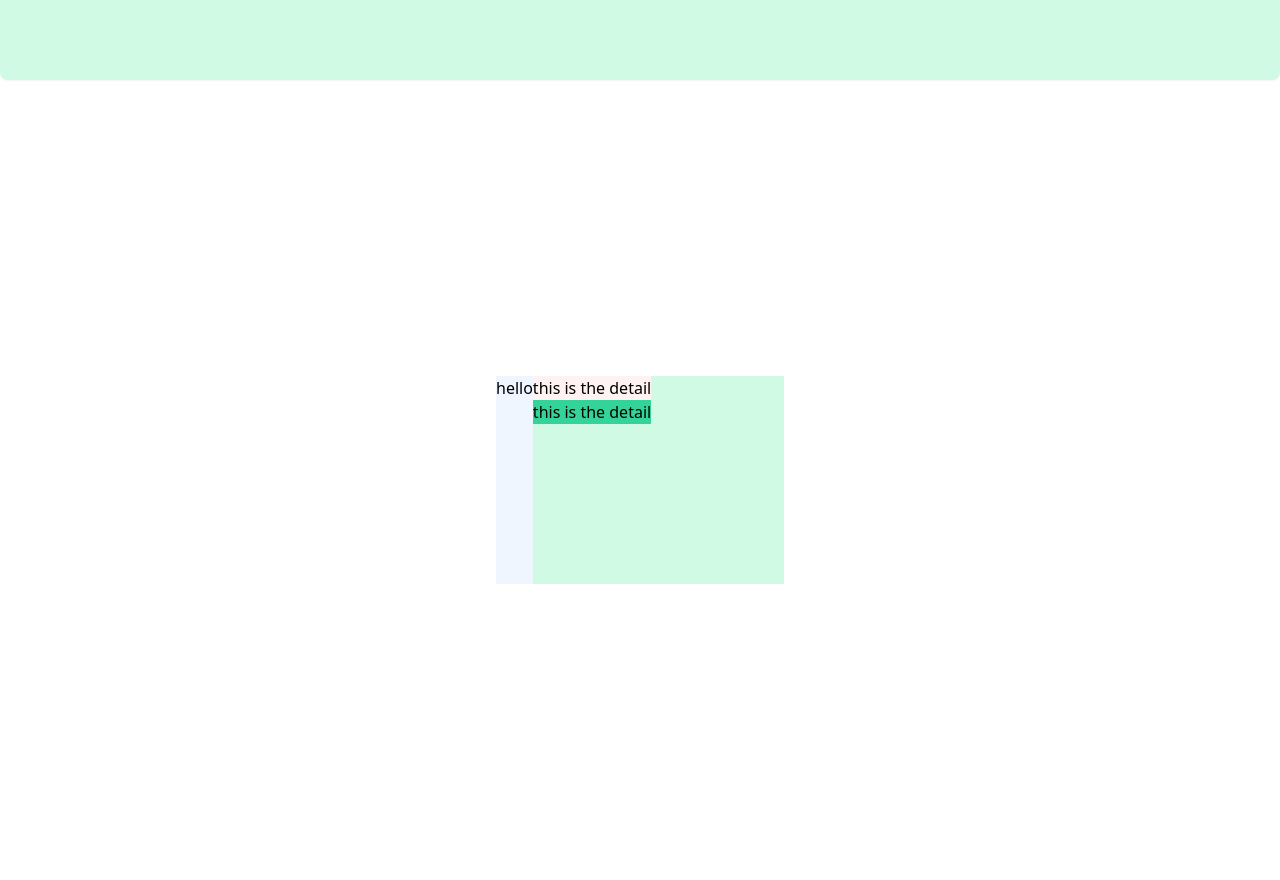
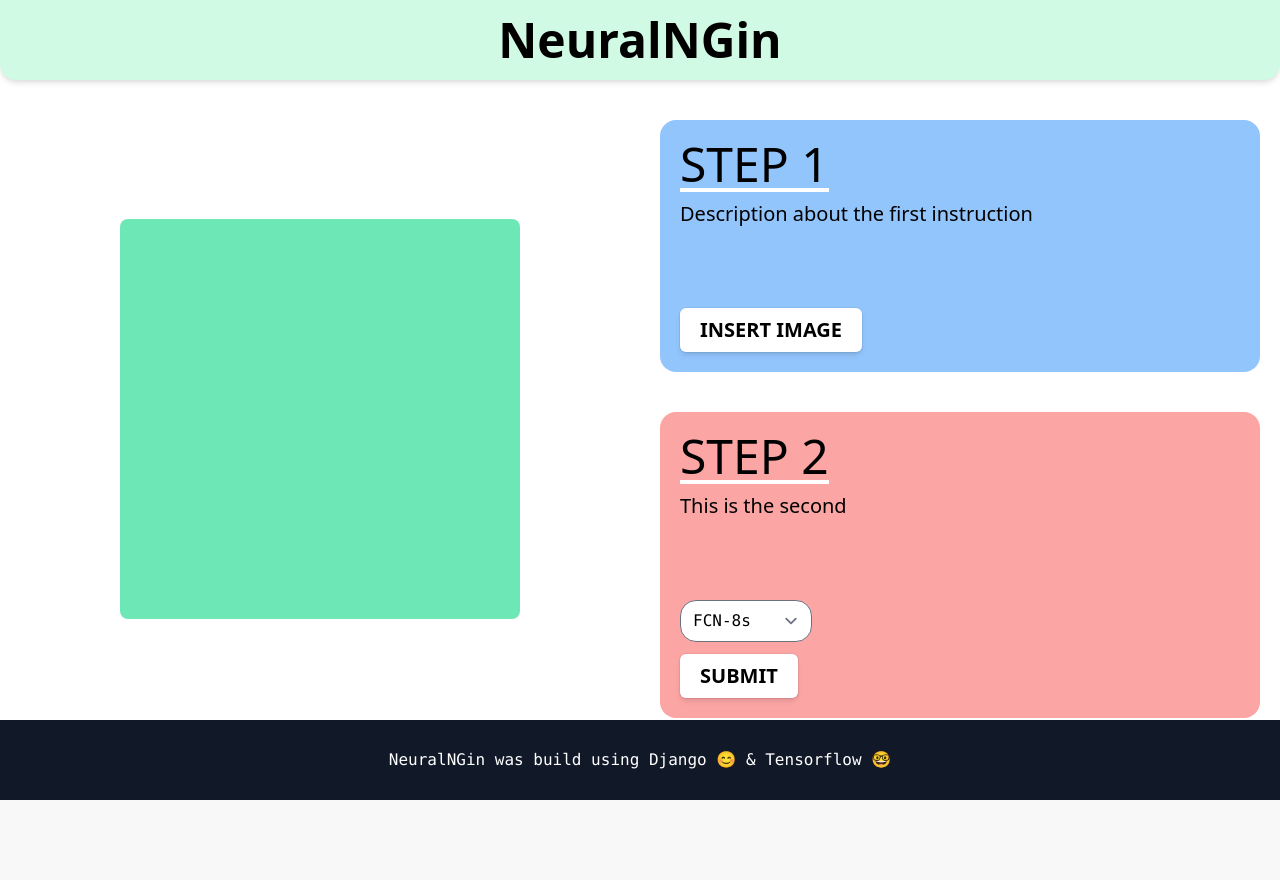
Before and after one commit to HackerTon/featureanalysis, a Django app: page / in a window 1280 px wide. After the commit the page ends 800 px from the top, so only its background shows below. Run offline with Django 3.2, Linux system fonts and the light colour scheme; some libraries are stand-ins or nearby versions.

Commit message:
update base.html
1) improve ui

```diff
--- a/webserver/neuralngin/static/css/dist/styles.css
+++ b/webserver/neuralngin/static/css/dist/styles.css
@@ -596,6 +596,15 @@ video {
 }
 
 *, ::before, ::after {
+  --tw-border-opacity: 1;
+  border-color: rgba(229, 231, 235, var(--tw-border-opacity));
+  --tw-ring-offset-shadow: 0 0 #0000;
+  --tw-ring-shadow: 0 0 #0000;
+  --tw-shadow: 0 0 #0000;
+  --tw-ring-inset: var(--tw-empty,/*!*/ /*!*/);
+  --tw-ring-offset-width: 0px;
+  --tw-ring-offset-color: #fff;
+  --tw-ring-color: rgba(59, 130, 246, 0.5);
   --tw-ring-offset-shadow: 0 0 #0000;
   --tw-ring-shadow: 0 0 #0000;
   --tw-shadow: 0 0 #0000;
@@ -767,132 +776,171 @@ select {
   outline: 1px auto -webkit-focus-ring-color;
 }
 
-.container {
-  width: 100%;
-}
-
-@media (min-width: 640px) {
-  .container {
-    max-width: 640px;
-  }
-}
-
-@media (min-width: 768px) {
-  .container {
-    max-width: 768px;
-  }
-}
-
-@media (min-width: 1024px) {
-  .container {
-    max-width: 1024px;
-  }
-}
-
-@media (min-width: 1280px) {
-  .container {
-    max-width: 1280px;
-  }
-}
-
-@media (min-width: 1536px) {
-  .container {
-    max-width: 1536px;
-  }
-}
-
 .static {
   position: static;
 }
 
-.mx-auto {
-  margin-left: auto;
-  margin-right: auto;
+.absolute {
+  position: absolute;
 }
 
-.flex {
-  display: flex;
+.relative {
+  position: relative;
+}
+
+.bottom-0 {
+  bottom: 0px;
+}
+
+.left-0 {
+  left: 0px;
+}
+
+.mx-5 {
+  margin-left: 1.25rem;
+  margin-right: 1.25rem;
+}
+
+.my-10 {
+  margin-top: 2.5rem;
+  margin-bottom: 2.5rem;
+}
+
+.mt-20 {
+  margin-top: 5rem;
+}
+
+.mb-2 {
+  margin-bottom: 0.5rem;
+}
+
+.mb-5 {
+  margin-bottom: 1.25rem;
+}
+
+.mb-3 {
+  margin-bottom: 0.75rem;
+}
+
+.block {
+  display: block;
+}
+
+.inline-block {
+  display: inline-block;
 }
 
 .grid {
   display: grid;
 }
 
-.h-screen {
-  height: 100vh;
-}
-
 .h-20 {
   height: 5rem;
 }
 
-.h-full {
-  height: 100%;
+.h-\[80vh\] {
+  height: 80vh;
 }
 
-.h-52 {
-  height: 13rem;
-}
-
-.min-h-full {
-  min-height: 100%;
-}
-
-.w-20 {
-  width: 5rem;
-}
-
-.w-52 {
-  width: 13rem;
-}
-
-.w-72 {
-  width: 18rem;
+.h-\[50vh\] {
+  height: 50vh;
 }
 
 .w-screen {
   width: 100vw;
 }
 
-.flex-row {
-  flex-direction: row;
+.w-\[50vh\] {
+  width: 50vh;
+}
+
+.w-full {
+  width: 100%;
+}
+
+.w-0 {
+  width: 0px;
+}
+
+.w-\[98hw\] {
+  width: 98hw;
+}
+
+.w-\[98wh\] {
+  width: 98wh;
+}
+
+.w-\[98vw\] {
+  width: 98vw;
+}
+
+.w-\[97vw\] {
+  width: 97vw;
+}
+
+.w-\[97\.5vw\] {
+  width: 97.5vw;
+}
+
+.w-\[98\.5vw\] {
+  width: 98.5vw;
+}
+
+.w-\[97\.95vw\] {
+  width: 97.95vw;
+}
+
+.w-\[97\.85vw\] {
+  width: 97.85vw;
+}
+
+.grid-cols-2 {
+  grid-template-columns: repeat(2, minmax(0, 1fr));
+}
+
+.grid-cols-1 {
+  grid-template-columns: repeat(1, minmax(0, 1fr));
 }
 
 .place-items-center {
   place-items: center;
 }
 
-.items-center {
-  align-items: center;
+.self-center {
+  align-self: center;
 }
 
-.justify-center {
-  justify-content: center;
+.overflow-hidden {
+  overflow: hidden;
 }
 
-.rounded-md {
-  border-radius: 0.375rem;
+.overflow-scroll {
+  overflow: scroll;
 }
 
-.rounded-br-md {
-  border-bottom-right-radius: 0.375rem;
+.rounded-lg {
+  border-radius: 0.5rem;
 }
 
-.rounded-bl-md {
-  border-bottom-left-radius: 0.375rem;
+.rounded-2xl {
+  border-radius: 1rem;
 }
 
-.rounded-br-lg {
-  border-bottom-right-radius: 0.5rem;
+.rounded-br-2xl {
+  border-bottom-right-radius: 1rem;
 }
 
-.rounded-bl-lg {
-  border-bottom-left-radius: 0.5rem;
+.rounded-bl-2xl {
+  border-bottom-left-radius: 1rem;
 }
 
-.bg-black {
-  --tw-bg-opacity: 1;
-  background-color: rgba(0, 0, 0, var(--tw-bg-opacity));
+.border-b-4 {
+  border-bottom-width: 4px;
+}
+
+.border-white {
+  --tw-border-opacity: 1;
+  border-color: rgba(255, 255, 255, var(--tw-border-opacity));
 }
 
 .bg-green-100 {
@@ -900,23 +948,58 @@ select {
   background-color: rgba(209, 250, 229, var(--tw-bg-opacity));
 }
 
-.bg-blue-50 {
+.bg-green-300 {
   --tw-bg-opacity: 1;
-  background-color: rgba(239, 246, 255, var(--tw-bg-opacity));
+  background-color: rgba(110, 231, 183, var(--tw-bg-opacity));
 }
 
-.bg-green-400 {
+.bg-blue-300 {
   --tw-bg-opacity: 1;
-  background-color: rgba(52, 211, 153, var(--tw-bg-opacity));
+  background-color: rgba(147, 197, 253, var(--tw-bg-opacity));
 }
 
-.bg-red-50 {
+.bg-red-300 {
   --tw-bg-opacity: 1;
-  background-color: rgba(254, 242, 242, var(--tw-bg-opacity));
+  background-color: rgba(252, 165, 165, var(--tw-bg-opacity));
 }
 
-.font-serif {
-  font-family: ui-serif, Georgia, Cambria, "Times New Roman", Times, serif;
+.bg-gray-900 {
+  --tw-bg-opacity: 1;
+  background-color: rgba(17, 24, 39, var(--tw-bg-opacity));
+}
+
+.p-5 {
+  padding: 1.25rem;
+}
+
+.pt-2 {
+  padding-top: 0.5rem;
+}
+
+.pt-5 {
+  padding-top: 1.25rem;
+}
+
+.pt-1 {
+  padding-top: 0.25rem;
+}
+
+.pt-10 {
+  padding-top: 2.5rem;
+}
+
+.font-mono {
+  font-family: ui-monospace, SFMono-Regular, Menlo, Monaco, Consolas, "Liberation Mono", "Courier New", monospace;
+}
+
+.text-2xl {
+  font-size: 1.5rem;
+  line-height: 2rem;
+}
+
+.text-xl {
+  font-size: 1.25rem;
+  line-height: 1.75rem;
 }
 
 .text-5xl {
@@ -924,16 +1007,31 @@ select {
   line-height: 1;
 }
 
-.leading-normal {
-  line-height: 1.5;
+.text-9xl {
+  font-size: 8rem;
+  line-height: 1;
 }
 
-.tracking-normal {
-  letter-spacing: 0em;
+.text-6xl {
+  font-size: 3.75rem;
+  line-height: 1;
 }
 
-.shadow-xl {
-  --tw-shadow: 0 20px 25px -5px rgba(0, 0, 0, 0.1), 0 10px 10px -5px rgba(0, 0, 0, 0.04);
+.font-bold {
+  font-weight: 700;
+}
+
+.font-medium {
+  font-weight: 500;
+}
+
+.text-white {
+  --tw-text-opacity: 1;
+  color: rgba(255, 255, 255, var(--tw-text-opacity));
+}
+
+.shadow-sm {
+  --tw-shadow: 0 1px 2px 0 rgba(0, 0, 0, 0.05);
   box-shadow: var(--tw-ring-offset-shadow, 0 0 #0000), var(--tw-ring-shadow, 0 0 #0000), var(--tw-shadow);
 }
 
@@ -942,7 +1040,93 @@ select {
   box-shadow: var(--tw-ring-offset-shadow, 0 0 #0000), var(--tw-ring-shadow, 0 0 #0000), var(--tw-shadow);
 }
 
-.shadow-sm {
-  --tw-shadow: 0 1px 2px 0 rgba(0, 0, 0, 0.05);
+.cute-button {
+  display: block;
+  border-radius: 0.375rem;
+  --tw-bg-opacity: 1;
+  background-color: rgba(255, 255, 255, var(--tw-bg-opacity));
+  padding-left: 1.25rem;
+  padding-right: 1.25rem;
+  padding-top: 0.5rem;
+  padding-bottom: 0.5rem;
+  font-size: 1.25rem;
+  line-height: 1.75rem;
+  font-weight: 800;
+  --tw-shadow: 0 4px 6px -1px rgba(0, 0, 0, 0.1), 0 2px 4px -1px rgba(0, 0, 0, 0.06);
   box-shadow: var(--tw-ring-offset-shadow, 0 0 #0000), var(--tw-ring-shadow, 0 0 #0000), var(--tw-shadow);
+  --tw-ring-offset-shadow: var(--tw-ring-inset) 0 0 0 var(--tw-ring-offset-width) var(--tw-ring-offset-color);
+  --tw-ring-shadow: var(--tw-ring-inset) 0 0 0 calc(1px + var(--tw-ring-offset-width)) var(--tw-ring-color);
+  box-shadow: var(--tw-ring-offset-shadow), var(--tw-ring-shadow), var(--tw-shadow, 0 0 #0000);
+  --tw-ring-opacity: 1;
+  --tw-ring-color: rgba(0, 0, 0, var(--tw-ring-opacity));
+  --tw-ring-opacity: 0.05;
 }
+
+.cute-button:hover {
+  --tw-bg-opacity: 1;
+  background-color: rgba(243, 244, 246, var(--tw-bg-opacity));
+}
+
+select::-ms-expand {
+  display: none;
+  background-color: green;
+}
+
+.hover\:text-blue-700:hover {
+  --tw-text-opacity: 1;
+  color: rgba(29, 78, 216, var(--tw-text-opacity));
+}
+
+@media (min-width: 640px) {
+  .sm\:grid-cols-1 {
+    grid-template-columns: repeat(1, minmax(0, 1fr));
+  }
+
+  .sm\:grid-cols-2 {
+    grid-template-columns: repeat(2, minmax(0, 1fr));
+  }
+}
+
+@media (min-width: 768px) {
+  .md\:absolute {
+    position: absolute;
+  }
+
+  .md\:bottom-0 {
+    bottom: 0px;
+  }
+
+  .md\:left-0 {
+    left: 0px;
+  }
+
+  .md\:h-\[80vh\] {
+    height: 80vh;
+  }
+
+  .md\:w-screen {
+    width: 100vw;
+  }
+
+  .md\:grid-cols-1 {
+    grid-template-columns: repeat(1, minmax(0, 1fr));
+  }
+
+  .md\:grid-cols-2 {
+    grid-template-columns: repeat(2, minmax(0, 1fr));
+  }
+
+  .md\:pt-0 {
+    padding-top: 0px;
+  }
+}
+
+@media (min-width: 1024px) {
+  .lg\:grid-cols-1 {
+    grid-template-columns: repeat(1, minmax(0, 1fr));
+  }
+
+  .lg\:grid-cols-2 {
+    grid-template-columns: repeat(2, minmax(0, 1fr));
+  }
+}
--- a/webserver/neuralngin/templates/base.html
+++ b/webserver/neuralngin/templates/base.html
@@ -2,7 +2,7 @@
 <!DOCTYPE html>
 <html lang="en">
   <head>
-    <title>Django Tailwind</title>
+    <title>NeuralNGin</title>
     <meta charset="UTF-8" />
     <meta name="viewport" content="width=device-width, initial-scale=1.0" />
     <meta http-equiv="X-UA-Compatible" content="ie=edge" />
@@ -10,15 +10,59 @@
   </head>
 
   <body>
-    <div class="w-screen h-20 bg-green-100 static rounded-br-lg rounded-bl-lg shadow-sm"></div>
-    <div class="grid place-items-center h-screen">
-      <div class="w-72 h-52 bg-green-100 flex flex-row">
-        <div class="h-52 bg-blue-50">hello</div>
-        <div>
-          <div class="bg-red-50">this is the detail</div>
-          <div class="bg-green-400">this is the detail</div>
+    <!-- header -->
+    <div
+      class="
+        w-[97.85vw]
+        md:w-screen
+        h-20
+        bg-green-100
+        static
+        rounded-br-2xl rounded-bl-2xl
+        shadow-md
+        overflow-hidden
+      "
+    >
+      <div class="grid place-items-center h-20">
+        <div class="text-5xl font-bold">NeuralNGin</div>
+      </div>
+    </div>
+    <!-- main grid -->
+    <div class="grid grid-cols-1 pt-10 md:pt-0 lg:grid-cols-2  md:h-[80vh]">
+      <!-- image input -->
+      <div class="grid grid-cols-1 place-items-center">
+        <div class="h-[50vh] w-[50vh] bg-green-300 rounded-lg"></div>
+      </div>
+
+      <!-- right form -->
+      <div class="text-xl self-center">
+        <!-- combo -->
+        <div class="bg-blue-300 rounded-2xl mx-5 my-10 p-5">
+          <p class="text-5xl font-medium inline-block border-b-4 border-white">
+            STEP 1
+            <p class="pt-2">Description about the first instruction</p>
+          </p>
+          <button class="cute-button mt-20">INSERT IMAGE</button>
+        </div>
+
+        <!-- neural network combo -->
+        <div class="bg-red-300 rounded-2xl mx-5 my-10 p-5">
+          <p class="text-5xl font-medium inline-block border-b-4 border-white">
+            STEP 2
+            <p class="pt-2">This is the second</p>
+          </p>
+          <div class="mt-20 mb-3 font-mono">
+            <select class="rounded-2xl">
+              <option id="1">FCN-8s</option>
+              <option id="2">U-Net</option>
+              <option id="3">FPN</option>
+              <option id="4">Ensemble</option>
+            </select>
+          </div>
+          <button class="cute-button">SUBMIT</button>
         </div>
       </div>
     </div>
+    <div class="grid place-items-center w-full h-20 bg-gray-900 md:absolute md:bottom-0 md:left-0"><div class="text-white font-mono inline-block">NeuralNGin was build using <a href="#" class="hover:text-blue-700">Django 😊</a> & <a href="#" class="hover:text-blue-700">Tensorflow  🤓</a></div></div>
   </body>
 </html>
```
Also changed, not shown: webserver/neuralngin/static_src/src/styles.css (+18 -0 lines).
